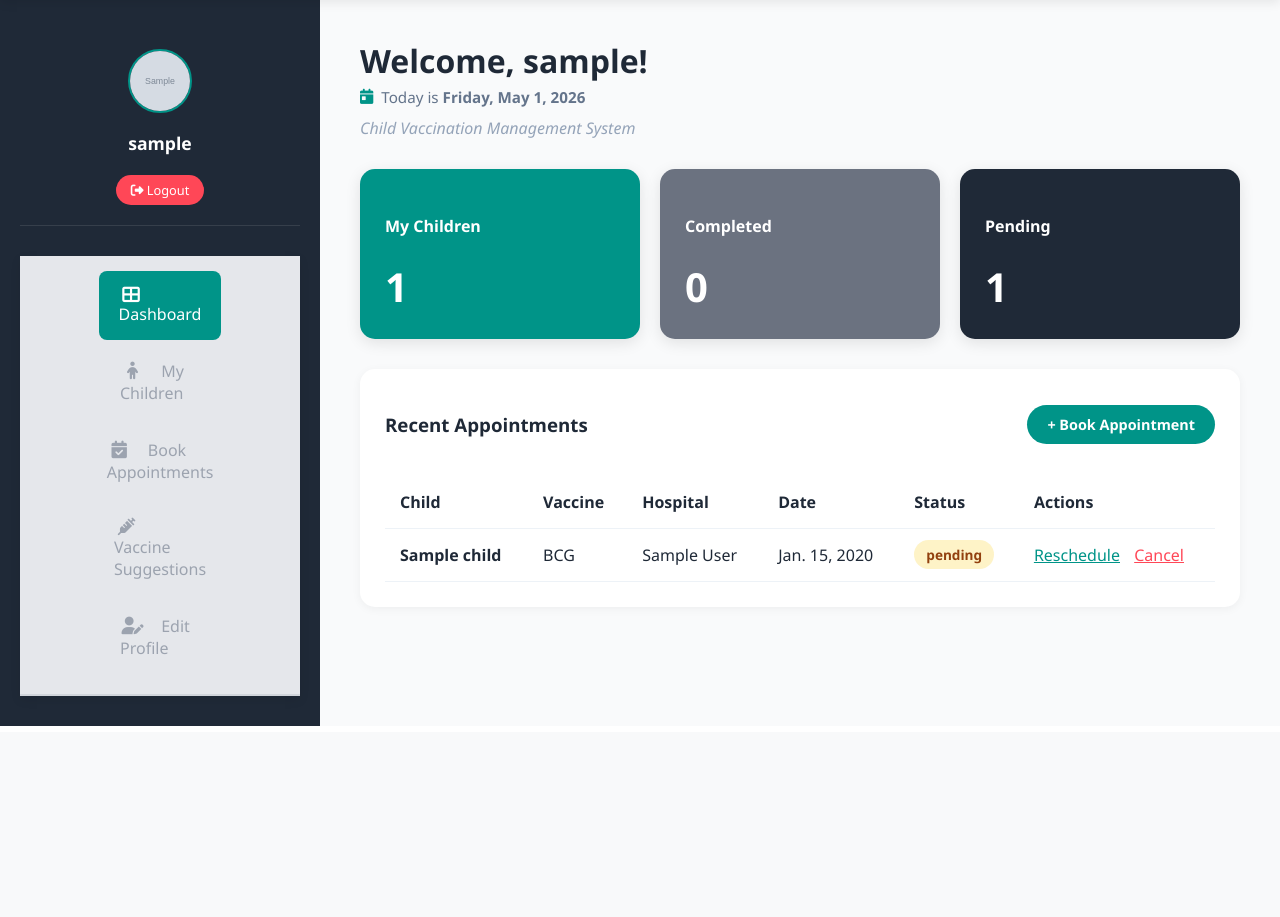
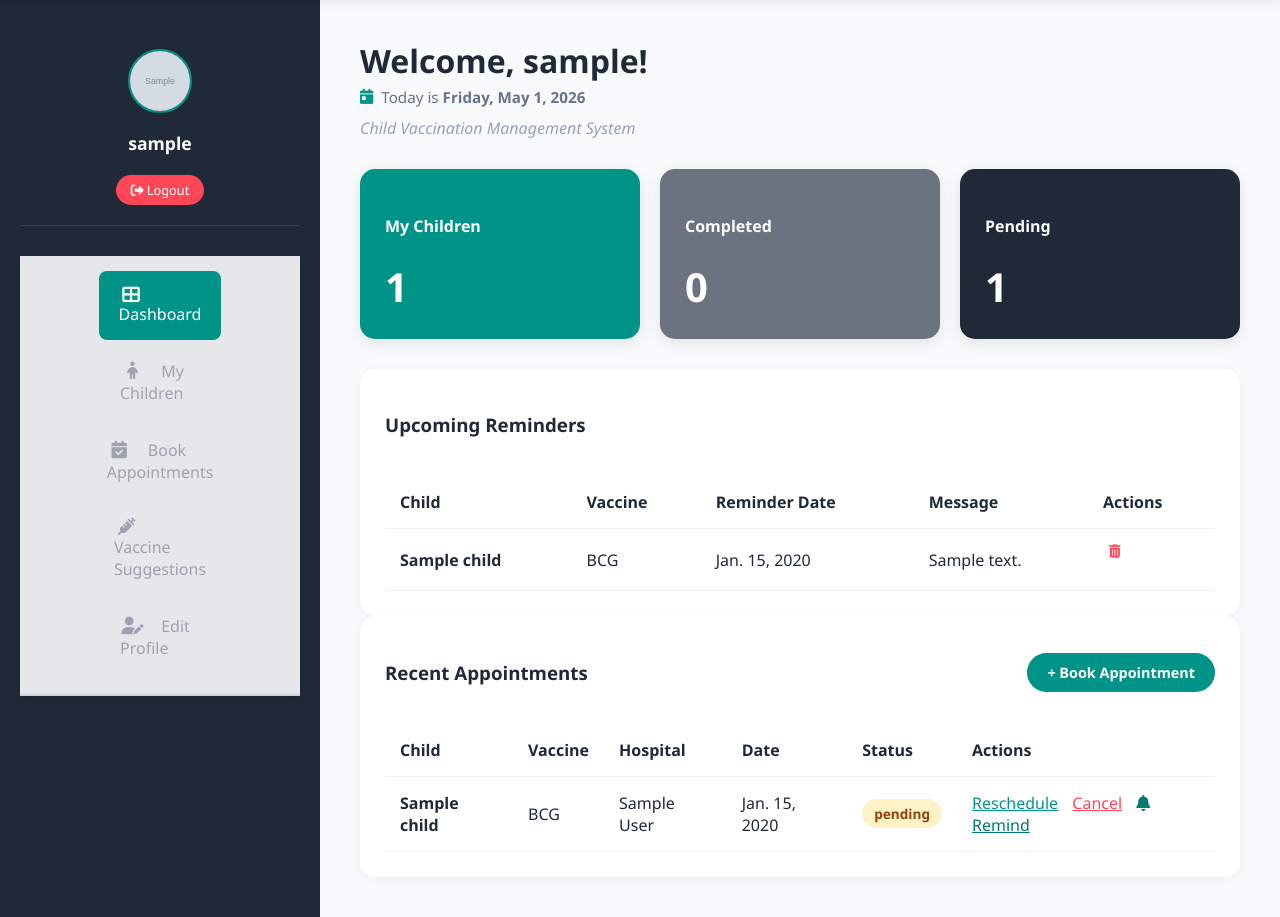
Before and after one commit to labibaNadi59/forlab, a Django app: page /dashboard/parent/ in a window 1280 px wide. Shown: the part 68-985 px from the top of the page. Before the commit the page ends 794 px from the top, so only its background shows below. Run offline with Django 5.2, Linux system fonts and the light colour scheme; a user stored in the database is signed in; data comes from the database, SQL or seed files in the repository; tables that the repository leaves empty hold one stand-in row (values such as "Sample post"); grey boxes marked "Sample" are stand-in pictures; parts of the project's set-up code (start-up, migrations or seed data) failed here and were passed over.

Commit message:
arnob, updated parent dashboard html, urls views for reminder, added reminder form

```diff
--- a/vacc_project/appointments/urls.py
+++ b/vacc_project/appointments/urls.py
@@ -27,4 +27,7 @@ urlpatterns = [
     path('complete/<int:app_id>/', views.appointment_complete, name='appointment_complete'),
     path('missed/<int:app_id>/', views.appointment_missed, name='appointment_missed'),
     path('rate/<int:rate_id>/', views.rate_hospital, name='rate_hospital'),
+path('reminder/set/<int:app_id>/', views.set_reminder, name='set_reminder'),
+path('reminder/delete/<int:app_id>/', views.delete_reminder, name='delete_reminder'),
+
 ]
--- a/vacc_project/templates/parent_dashboard.html
+++ b/vacc_project/templates/parent_dashboard.html
@@ -87,6 +87,52 @@
     </div>
 </section>
 
+
+                <section class="appointments-section" style="margin-top: 30px;">
+    <div style="display: flex; justify-content: space-between; align-items: center; margin-bottom: 20px;">
+        <h3>Upcoming Reminders</h3>
+    </div>
+    <table class="appt-table">
+        <thead>
+            <tr>
+                <th>Child</th>
+                <th>Vaccine</th>
+                <th>Reminder Date</th>
+                <th>Message</th>
+                <th>Actions</th>
+            </tr>
+        </thead>
+        <tbody>
+            {% if reminders %}
+                {% for reminder in reminders %}
+                <tr>
+                    <td><strong>{{ reminder.appointment.child.name }}</strong></td>
+                    <td>{{ reminder.appointment.vaccine.name }}</td>
+                    <td>{{ reminder.reminder_date }}</td>
+                    <td>{{ reminder.message }}</td>
+                    <td>
+                        <form method="post" action="{% url 'delete_reminder' reminder.appointment.pk %}">
+                            {% csrf_token %}
+                            <button type="submit"
+                            style="background: none; border: none; color: #ff4757; cursor: pointer;">
+                                <i class="fas fa-trash-alt"></i>
+                            </button>
+                        </form>
+                    </td>
+                </tr>
+                {% endfor %}
+            {% else %}
+                <tr>
+                    <td colspan="5" style="text-align: center; padding: 40px; color: #94a3b8;">
+                        <p>No reminders set yet.</p>
+                    </td>
+                </tr>
+            {% endif %}
+        </tbody>
+    </table>
+</section>
+
+
         <section class="appointments-section">
     <div style="display: flex; justify-content: space-between; align-items: center; margin-bottom: 20px;">
         <h3>Recent Appointments</h3>
@@ -124,6 +170,15 @@
     style="color: var(--primary-teal);">Reschedule</a>
     <a href="{% url 'appointment_cancel' appointment.pk %}"
     style="color: #ff4757; margin-left: 10px;">Cancel</a>
+    <a href="{% url 'set_reminder' appointment.pk %}"
+    style="color: var(--dark-teal); margin-left: 10px;">
+        <i class="fas fa-bell"></i> Remind
+    </a>
+{% elif appointment.status == 'accepted' %}
+    <a href="{% url 'set_reminder' appointment.pk %}"
+    style="color: var(--dark-teal);">
+        <i class="fas fa-bell"></i> Remind
+    </a>
 {% elif appointment.status == 'completed' %}
     <a href="{% url 'rate_hospital' appointment.pk %}"
     style="color: var(--primary-teal);">Rate</a>
@@ -147,6 +202,7 @@
         </tbody>
     </table>
 </section>
+
     </main>
 </div>
 {% endblock %}
```
Also changed, not shown: vacc_project/appointments/views.py (+21 -0 lines), vacc_project/templates/reminder_form.html (added, +30 -0 lines). Lines whose indentation alone changed are shown as unchanged.
